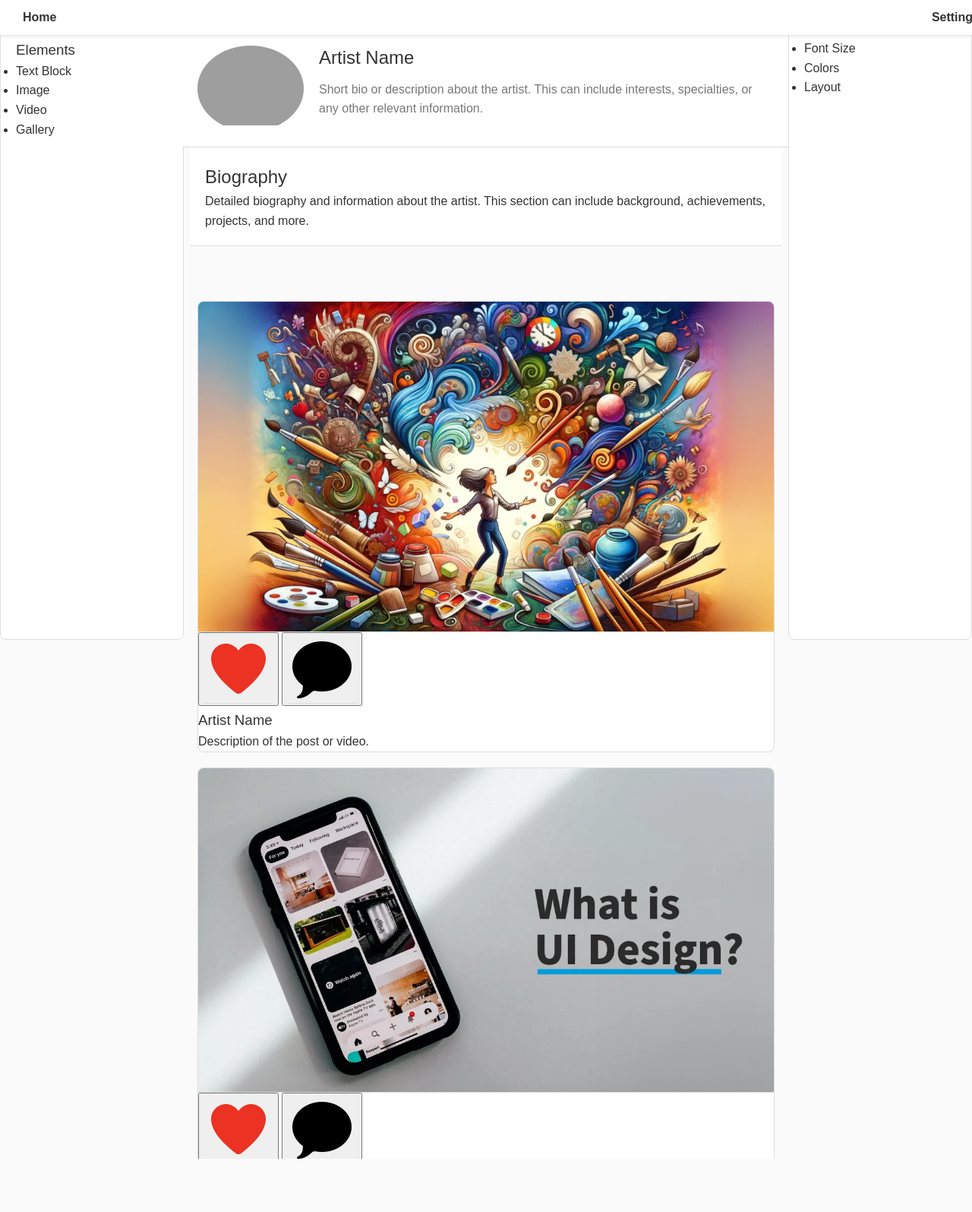
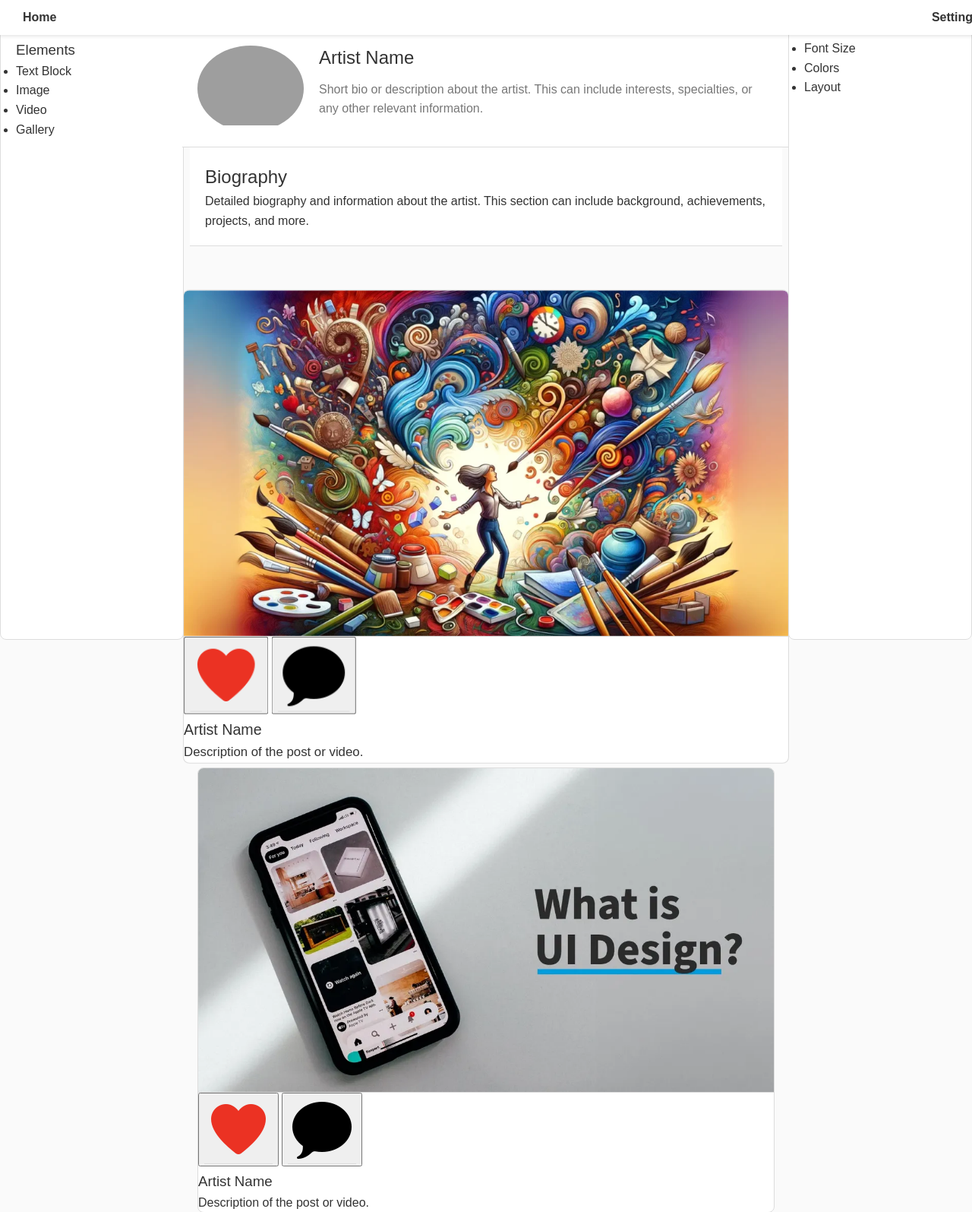
Before and after one commit to Proties/demo-repo2, a PHP site: page /Personalprofile.html in a window 1280 px wide, with the pointer over the restyled element. Shown: the top 1595 px of the page at 76% size. Run offline with PHP 8.4, Linux system fonts and the light colour scheme; grey boxes are pictures that could not be loaded.

Commit message:
updated files
added the window pictures on the image folder. made additional features on the pages

```diff
--- a/Htmls/Homepage.css
+++ b/Htmls/Homepage.css
@@ -107,10 +107,15 @@ main {
     border-bottom: 1px solid #ddd;
 }
 
+
 .post-actions {
     display: flex;
     justify-content: space-between;
     padding: 10px;
+}
+
+.post:hover {
+    transform: scale(1.05);
 }
 
 .like-button, .comment-button {
--- a/Htmls/Personalprofile.css
+++ b/Htmls/Personalprofile.css
@@ -128,6 +128,10 @@ nav .profile-link, nav .settings-link {
     border-bottom: 1px solid #ddd;
 }
 
+.post:hover {
+    transform: scale(1.05);
+}
+
 .sidebar, .control-panel {
     padding: 20px;
     background-color: #ffffff;
```
Also changed, not shown: Htmls/Image/Upload Windows/caption post.png (added), Htmls/Image/Upload Windows/upload post.png (added).
